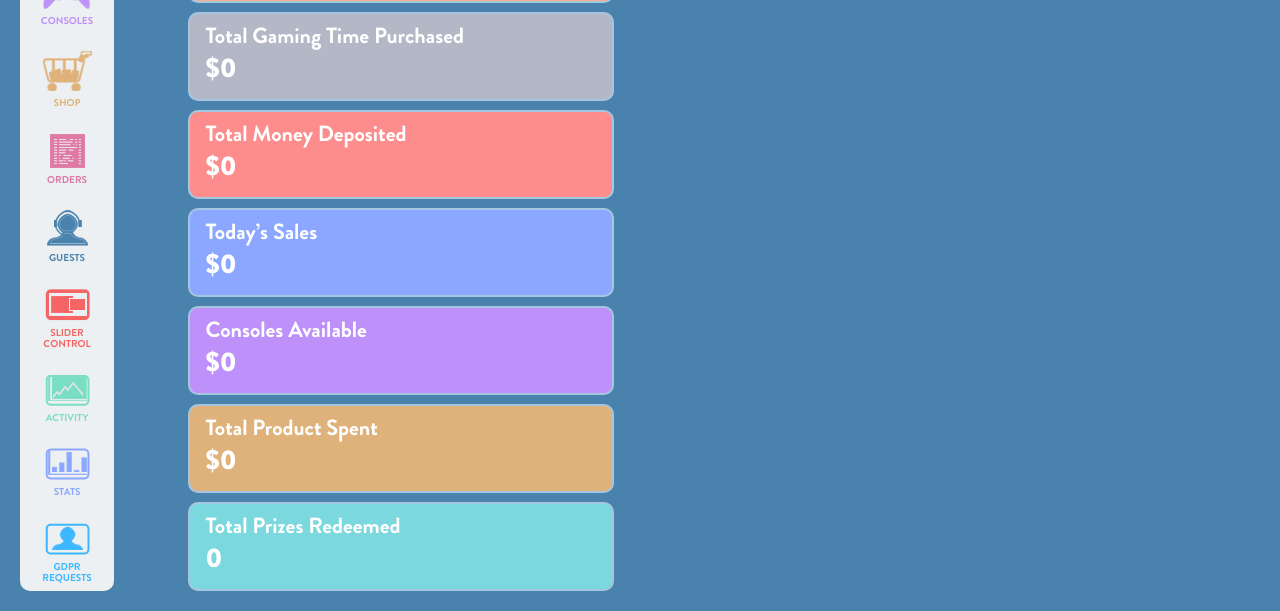
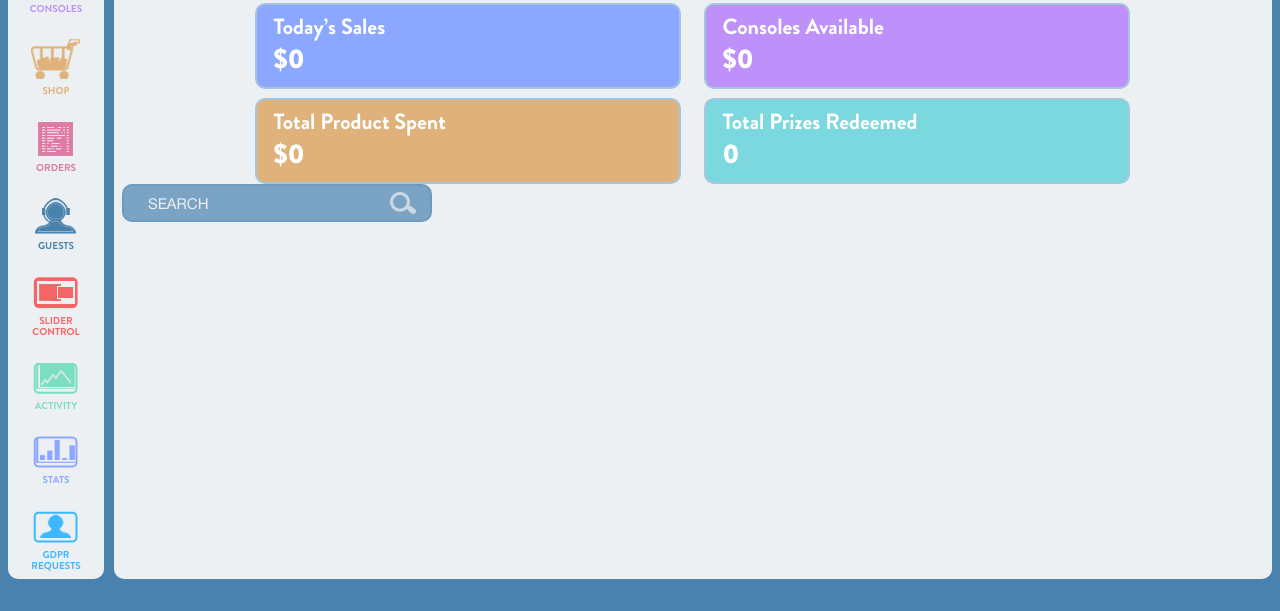
Before and after one commit to tayurus/ggWebAdmin, a website: page src/1 GGL 2.0 (Dashboard).html in a window 1280 px wide. Shown: the part 204-815 px from the top of the page. Drawn offline with nearby package versions, Linux system fonts and the light colour scheme; files that its build step writes are made by us from their sources; files whose address does not match are found by name.

Commit message:
site-input

```diff
--- a/src/1 GGL 2.0 (Dashboard).html
+++ b/src/1 GGL 2.0 (Dashboard).html
@@ -11,7 +11,11 @@
   <div class="site-container">
     <div class="site-row">
       {{nav_panel('dashboard')}}
-      {{info_cards_grid('common')}}
+      <div class="site-container site-container_content">
+        {{info_cards_grid('common')}}
+
+        <input type="search" placeholder="search" class="site-input site-input_search">
+      </div>
     </div>
 
   </div>
--- a/src/less/app.less
+++ b/src/less/app.less
@@ -1,6 +1,5 @@
 body {
   background-color: #4a82ae;
-  padding: 10px;
   font-family: "BrandonGrotesque";
 }
 
--- a/src/less/blocks/info-cards-grid.less
+++ b/src/less/blocks/info-cards-grid.less
@@ -7,5 +7,6 @@
 
   &_statistic {
     grid-template-columns: repeat(auto-fill, 342px);
+    grid-gap: 9px 14px;
   }
 }
--- a/src/less/blocks/site-container.less
+++ b/src/less/blocks/site-container.less
@@ -1,5 +1,14 @@
 .site-container {
   max-width: 1920px;
-  padding: 10px;
+  width: 100%;
+  padding: 8px;
   margin: 0 auto;
+
+  &_content {
+    max-width: 1805px;
+    margin: 0;
+    margin-left: 10px;
+    background-color: #edf0f2;
+    border-radius: 10px;
+  }
 }
--- /dev/null
+++ b/src/less/blocks/site-input.less
@@ -0,0 +1,49 @@
+.site-input {
+  width: 310px;
+  height: 38px;
+  border: 2px solid rgba(74, 130, 174, 0.27);
+  background-color: #7ba3c3;
+  padding: 14px 14px 13px 24px;
+  color: #fff;
+  border-radius: 10px;
+  outline: none;
+
+  &_search {
+    background-image: url('../images/site-input/search.png');
+    background-repeat: no-repeat;
+    background-size: 26px 22px;
+    background-position: 95% center;
+  }
+
+  &::-webkit-input-placeholder {
+    font-family: Helvetica;
+    font-size: 15px;
+    font-weight: 400;
+    text-transform: uppercase;
+    color: #edf0f2;
+  }
+
+  &:-ms-input-placeholder {
+    font-family: Helvetica;
+    font-size: 15px;
+    font-weight: 400;
+    text-transform: uppercase;
+    color: #edf0f2;
+  }
+
+  &::-ms-input-placeholder {
+    font-family: Helvetica;
+    font-size: 15px;
+    font-weight: 400;
+    text-transform: uppercase;
+    color: #edf0f2;
+  }
+
+  &::placeholder {
+    font-family: Helvetica;
+    font-size: 15px;
+    font-weight: 400;
+    text-transform: uppercase;
+    color: #edf0f2;
+  }
+}
--- a/src/less/main.less
+++ b/src/less/main.less
@@ -4,6 +4,7 @@
 @import url('blocks/info-cards-grid.less');
 @import url('blocks/site-container.less');
 @import url('blocks/site-row.less');
+@import url('blocks/site-input.less');
 
 @import url(app.less);
 @import url(icons.less);
```
Also changed, not shown: src/8 GGL 2.0 (Statistics).html (+6 -3 lines), src/images/site-input/search.png (added).
